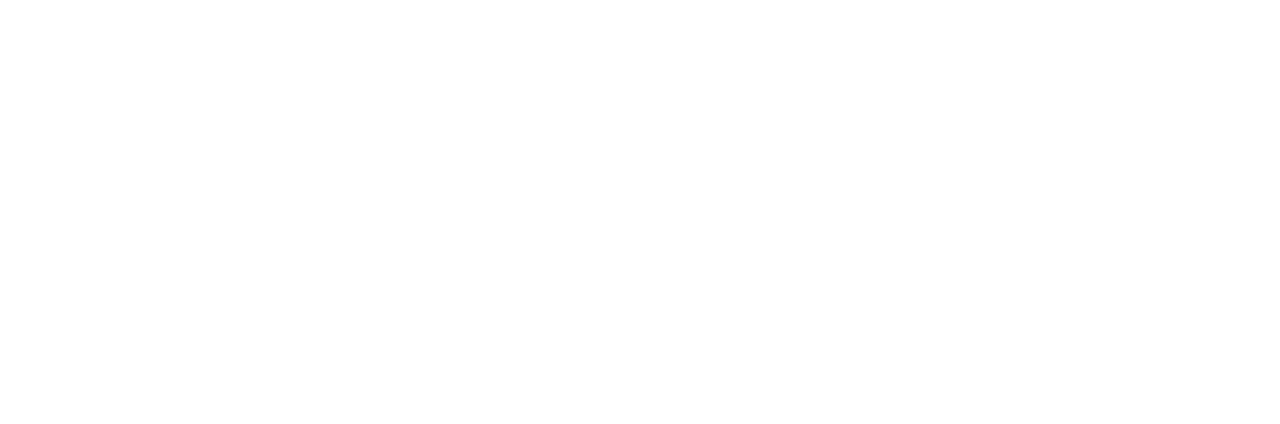
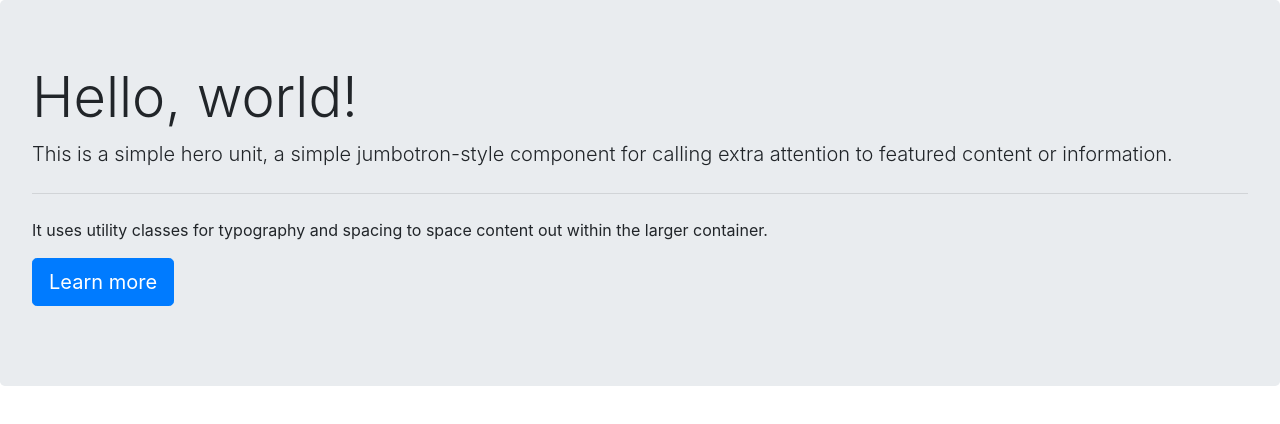
Before and after one commit to jefferyhoffman/github-flow, a plain HTML site: page index.html in a window 1280 px wide. Drawn offline with nearby package versions, Linux system fonts and the light colour scheme.

Commit message:
Added jumbotron

```diff
--- a/index.html
+++ b/index.html
@@ -6,10 +6,20 @@
   <meta name="viewport" content="width=device-width, initial-scale=1.0">
   <meta http-equiv="X-UA-Compatible" content="ie=edge">
   <title>Document</title>
+  <link rel="stylesheet" href="https://maxcdn.bootstrapcdn.com/bootstrap/4.0.0/css/bootstrap.min.css" integrity="sha384-Gn5384xqQ1aoWXA+058RXPxPg6fy4IWvTNh0E263XmFcJlSAwiGgFAW/dAiS6JXm"
+    crossorigin="anonymous">
 </head>
 
 <body>
-
+  <div class="jumbotron">
+    <h1 class="display-4">Hello, world!</h1>
+    <p class="lead">This is a simple hero unit, a simple jumbotron-style component for calling extra attention to featured content or information.</p>
+    <hr class="my-4">
+    <p>It uses utility classes for typography and spacing to space content out within the larger container.</p>
+    <p class="lead">
+      <a class="btn btn-primary btn-lg" href="#" role="button">Learn more</a>
+    </p>
+  </div>
 </body>
 
 </html>
```
